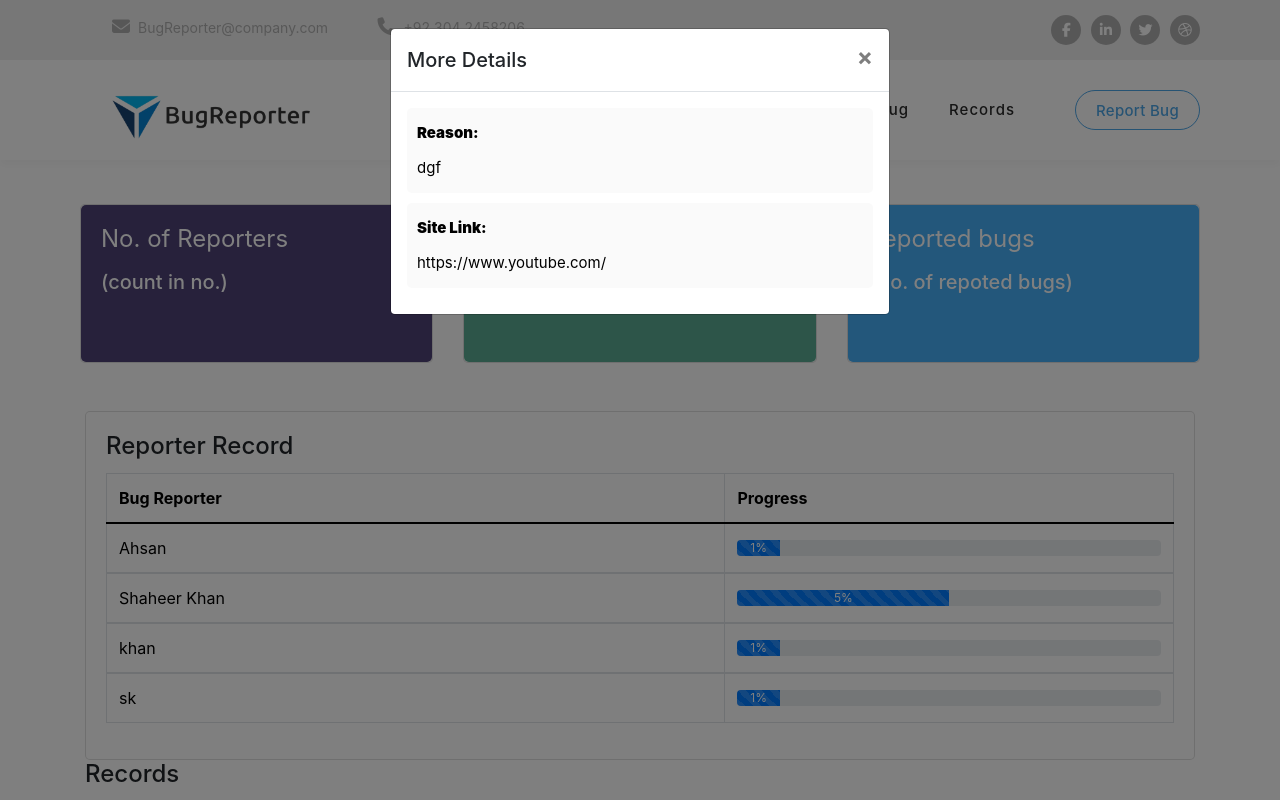
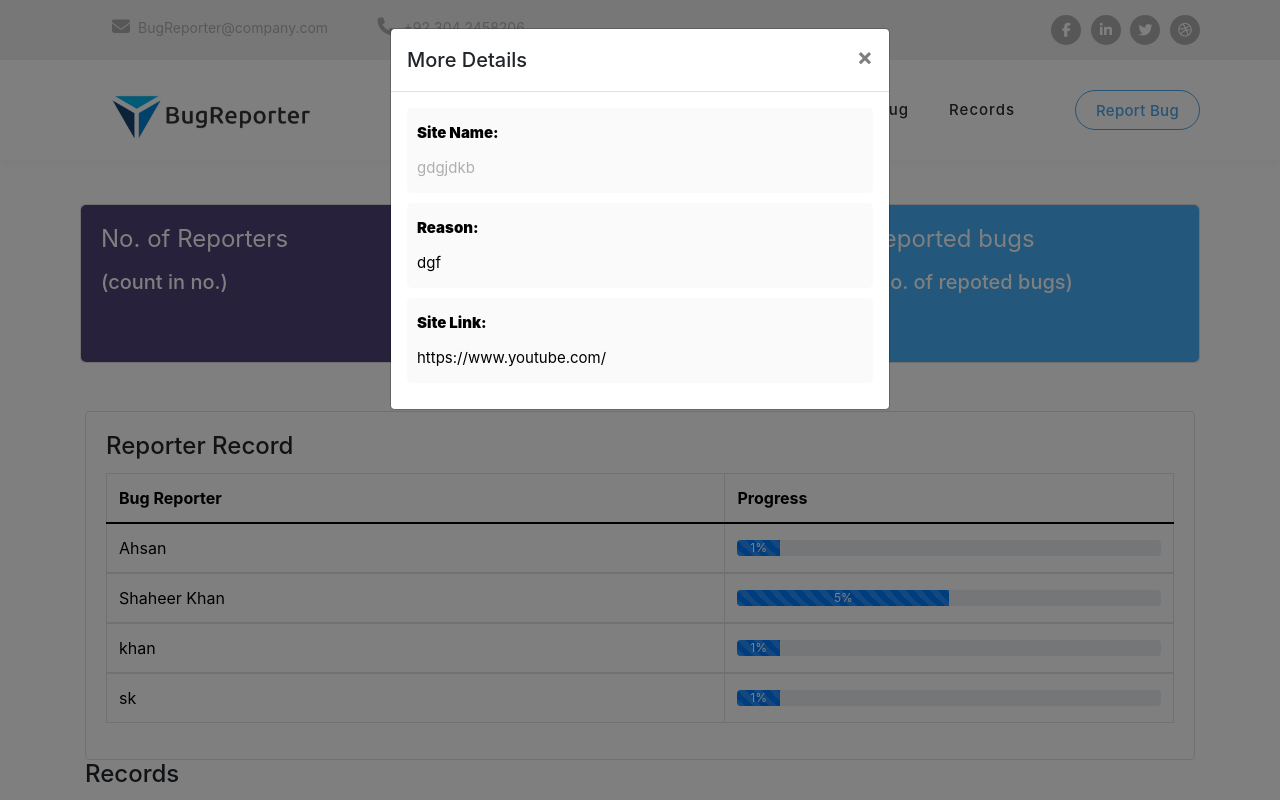
Before and after one commit to Muhammad-Shaheer-khan/DBMS_Project, a Django app: page /record/ in a window 1280 px wide, after a click that opens the changed part. Run offline with Django 4.2, Linux system fonts and the light colour scheme; data comes from the database, SQL or seed files in the repository; both versions use the stored data as it was after the commit; some libraries are stand-ins or nearby versions.

Commit message:
status updated work done

```diff
--- a/myproject/myapp/urls.py
+++ b/myproject/myapp/urls.py
@@ -20,5 +20,5 @@ urlpatterns = [
     path('fetch-site-names/', views.fetch_site_names, name='fetch_site_names'),
     path('fetch-owner-email/', views.fetch_owner_email, name='fetch_owner_email'),
     path('send-email/', views.send_email, name='send_email'),
-
+    path('update-status/', views.update_status, name='update_status'),
 ]
--- a/myproject/myapp/views.py
+++ b/myproject/myapp/views.py
@@ -69,7 +69,7 @@ def record(request):
         cursor1=db.cursor()
         cursor2=db.cursor()
 
-        query = "SELECT ReporterID, ReporterName, BugType, Reason, SiteName, SiteLink, OwnerEmail FROM Form"
+        query = "SELECT ReporterID, ReporterName, BugType, Reason, SiteName, SiteLink, OwnerEmail, status FROM Form"
         cursor.execute(query)
         row = cursor.fetchall()
         column_names = [description[0] for description in cursor.description]
@@ -116,6 +116,7 @@ def saveform(request):
         siteName = request.POST.get('siteName')
         siteLink = request.POST.get('siteLink')
         ownerEmail = request.POST.get('ownerEmail')
+        status = "Not reported"
 
         with sqlite3.connect(BASE_DIR / 'data.db') as db:
             cursor = db.cursor()
@@ -131,8 +132,8 @@ def saveform(request):
             else:
                 new_id = "0001"  # If there are no existing records, start with 0001
 
-            query = "INSERT INTO Form (ReporterID, ReporterName, BugType, Reason, SiteName, SiteLink, OwnerEmail) VALUES (?, ?, ?, ?, ?, ?, ?)"
-            values = (new_id, reporterName, bugType, reason, siteName, siteLink, ownerEmail)
+            query = "INSERT INTO Form (ReporterID, ReporterName, BugType, Reason, SiteName, SiteLink, OwnerEmail, status) VALUES (?, ?, ?, ?, ?, ?, ?, ?)"
+            values = (new_id, reporterName, bugType, reason, siteName, siteLink, ownerEmail, status)
             cursor.execute(query, values)
 
     return render(request, 'addBug.html')
@@ -162,7 +163,7 @@ def fetch_bug_types(request):
 def fetch_site_names(request):
     reporterName = request.GET.get('reporterName')
     bug_type = request.GET.get('bug_type')
-    print(reporterName, bug_type)
+    # print(reporterName, bug_type)
     with sqlite3.connect(BASE_DIR / 'data.db') as db:
         cursor = db.cursor()
         cursor.execute("SELECT SiteName FROM Form WHERE ReporterName = ? AND BugType = ?", (reporterName, bug_type))
@@ -199,3 +200,19 @@ def send_email(request):
     else:
         # Return an error response if the request method is not POST
         return JsonResponse({'error': 'Invalid request method.'})
+
+@csrf_exempt
+def update_status(request):
+    reporter_name = request.POST.get('reporter_name')
+    bug_type = request.POST.get('bug_type')
+    site_name = request.POST.get('site_name')
+
+    print(reporter_name,
+    bug_type,
+    site_name)
+    with sqlite3.connect(BASE_DIR / 'data.db') as db:
+        cursor = db.cursor()
+        cursor.execute("UPDATE Form SET status = 'Reported' WHERE ReporterName = ? AND BugType = ? AND SiteName = ?;", (reporter_name, bug_type, site_name))
+        # site_names = cursor.fetchall()
+        # print(site_names)
+    return JsonResponse({'message': 'Status updated successfully'})
--- a/myproject/templates/record.html
+++ b/myproject/templates/record.html
@@ -266,7 +266,7 @@
           <td>{{ i.ReporterName }}</td>
           <td>{{ i.BugType }}</td>
           <td>{{ i.OwnerEmail }}</td>
-          <td>dsfsd</td>
+          <td>{{i.status}}</td>
           <td>
             <div class="highlight-icon">
               <a href="#" class="more-detail-button" data-target="#moreDetailModal{{ i.ReporterID }}" style="color:#000000;">
@@ -365,6 +365,10 @@
               </div>
               <div class="modal-body">
                 <div class="highlighted-text">
+                  <p><strong>Site Name:</strong></p>
+                  <p class="site_name"><b>{{ i.SiteName }}</b></p>
+                </div>
+                <div class="highlighted-text">
                   <p><strong>Reason:</strong></p>
                   <p class="reason black-text"><b>{{ i.Reason }}</b></p>
                 </div>
```
Also changed, not shown: myproject/templates/email.html (+27 -1 lines), myproject/data.db.
